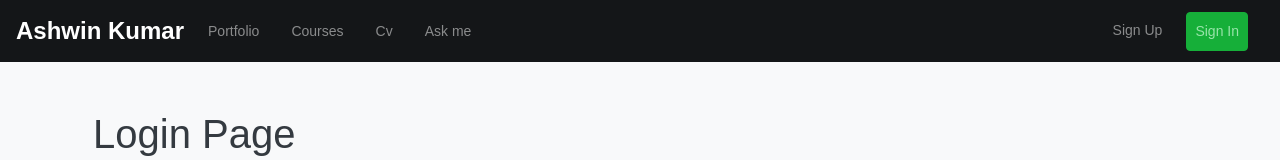
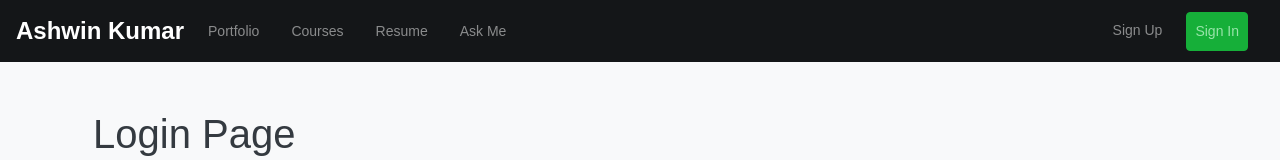
Before and after one commit to Ashwin7mak/nextjs-portfolio-app, a Next.js app: page /login in a window 1280 px wide. Shown: the top 160 px of the page. Built offline with nearby package versions, Linux system fonts and the light colour scheme.

Commit message:
Added react bootstrap dependency

```diff
--- a/components/shared/Navbar.js
+++ b/components/shared/Navbar.js
@@ -1,41 +1,28 @@
 
-const Navbar = () => {
+import { Navbar, NavDropdown, Nav } from 'react-bootstrap';
+
+const AppNavbar = () => {
 
   return (
     <div className="navbar-wrapper">
-      <nav className="navbar navbar-expand-lg navbar-dark fj-mw9">
-        <a className="navbar-brand mr-3 font-weight-bold" href="#">Ashwin Kumar</a>
-        <button className="navbar-toggler" type="button" data-toggle="collapse" data-target="#navbarSupportedContent" aria-controls="navbarSupportedContent" aria-expanded="false" aria-label="Toggle navigation">
-          <span className="navbar-toggler-icon"></span>
-        </button>
-
-        <div className="collapse navbar-collapse" id="navbarSupportedContent">
-          <ul className="navbar-nav">
-            <li className="nav-item mr-3">
-              <a className="nav-link" href="#">Portfolio</a>
-            </li>
-            <li className="nav-item mr-3">
-              <a className="nav-link" href="#">Courses</a>
-            </li>
-            <li className="nav-item mr-3">
-              <a className="nav-link" href="#">Cv</a>
-            </li>
-            <li className="nav-item mr-3">
-              <a className="nav-link" href="#">Ask me</a>
-            </li>
-          </ul>
-          <ul className="navbar-nav ml-auto">
-            <li className="nav-item mr-3">
-              <a className="nav-link" href="#">Sign Up</a>
-            </li>
-            <li className="nav-item mr-3">
-              <a className="nav-link btn btn-success bg-green-2 bright" href="#">Sign In</a>
-            </li>
-          </ul>
-        </div>
-      </nav>
+      <Navbar expand="lg" className="navbar-dark fj-mw9">
+        <Navbar.Brand className="mr-3  font-weight-bold" href="#">Ashwin Kumar</Navbar.Brand>
+        <Navbar.Toggle />
+        <Navbar.Collapse className="collapse navbar-collapse" id="navbarSupportedContent">
+          <Nav className="mr-auto">
+            <Nav.Link href="#" className="mr-3">Portfolio</Nav.Link>
+            <Nav.Link href="#" className="mr-3">Courses</Nav.Link>
+            <Nav.Link href="#" className="mr-3">Resume</Nav.Link>
+            <Nav.Link href="#" className="mr-3">Ask Me</Nav.Link>
+          </Nav>
+          <Nav>
+            <Nav.Link href="#" className="mr-3">Sign Up</Nav.Link>
+            <Nav.Link href="#" className="mr-3 btn btn-success bg-green-2 bright">Sign In</Nav.Link>
+          </Nav>
+        </Navbar.Collapse>
+      </Navbar>
     </div>
   )
 }
 
-export default Navbar;
+export default AppNavbar;
--- a/package.json
+++ b/package.json
@@ -16,6 +16,7 @@
     "next": "^10.0.2",
     "node-sass": "^5.0.0",
     "react": "^17.0.1",
+    "react-bootstrap": "^1.0.0-beta.16",
     "react-dom": "^17.0.1"
   }
 }
```
